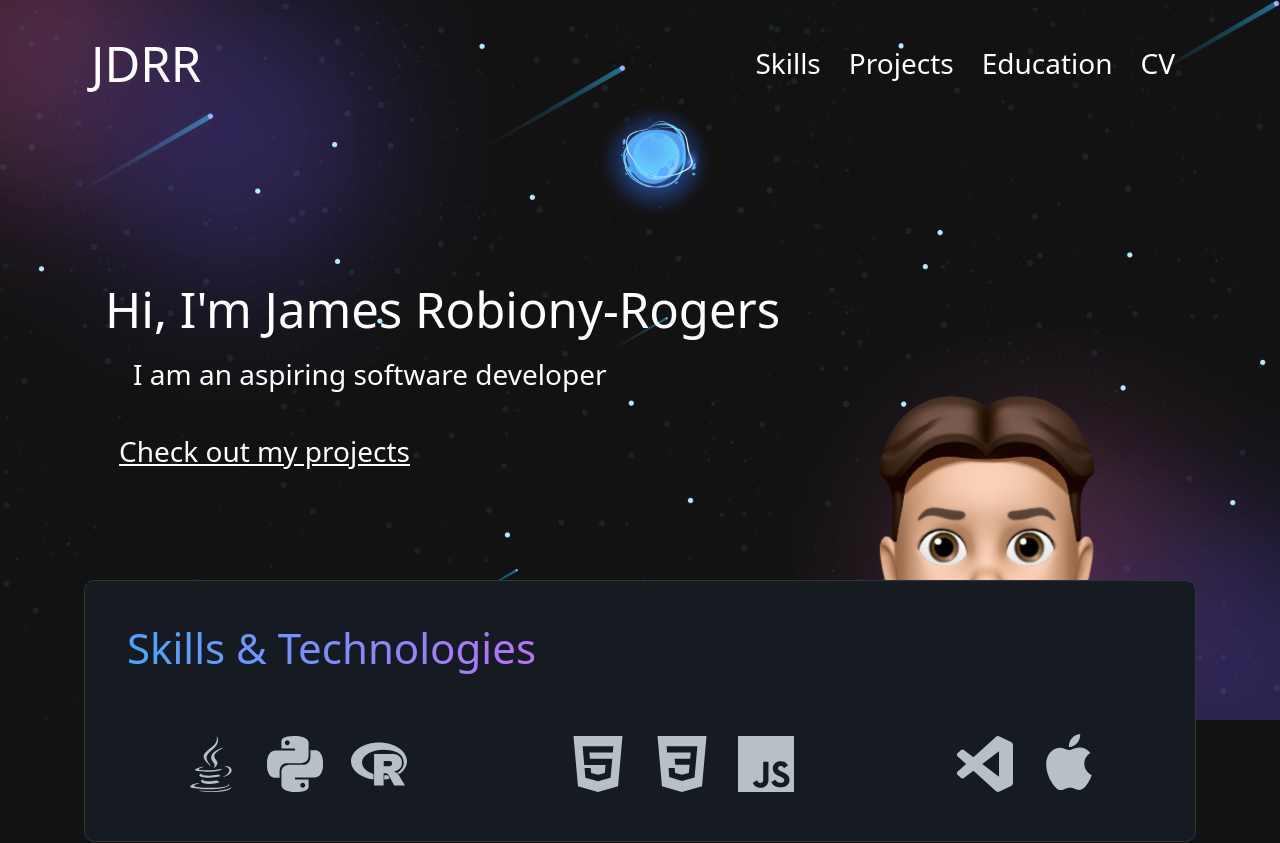
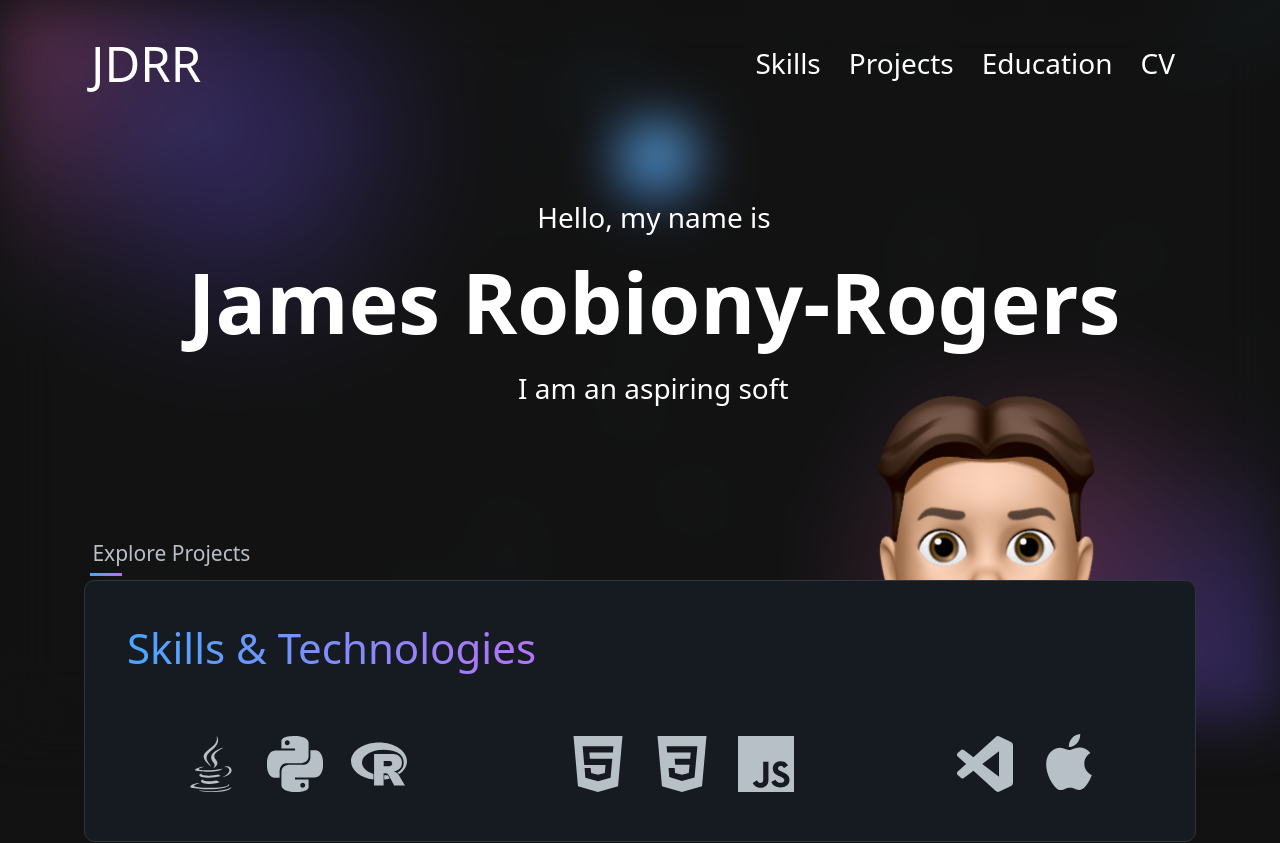
Before and after one commit to JamesRobionyRogers/My-Portfolio, a React (Create React App) app: page / in a window 1280 px wide. Shown: the top 843 px of the page. Built offline with nearby package versions, Linux system fonts and the light colour scheme; no server answers.

Commit message:
Add typing effect, styles & update layout
Added typing effect using react-type-animation package

Updated the layout and style of the component

```diff
--- a/src/sections/Header/Header.jsx
+++ b/src/sections/Header/Header.jsx
@@ -1,4 +1,5 @@
 import React from 'react';
+import { TypeAnimation } from 'react-type-animation';
 import 'bootstrap/dist/css/bootstrap.min.css';
 
 import './Header.scss';
@@ -30,17 +31,28 @@ const Header = () => {
                 </div>
             </header>
 
-            <div className="header-text container position-absolute ms-5" style={{ top: "10rem" }}>
-                <h3>Hi, I'm James Robiony-Rogers <span className="typing"></span> </h3>
-                <p className="position-relative ms-3">I am an aspiring software developer</p>
+            <div className="header-text container ms-5">
 
-                {/* <!-- Place a button like card, sith somethibg "check out my projects" href="#projects"--> */}
-                <a href="#projects" style={{ color: "white" }}>
-                    <div className="card-btn ps-2 pe-2 pt-1 pb-1">
-                        <p className="mb-0 font-weight-bold">Check out my projects</p> { /* <!-- text-gradient */ }
-                    </div>
-                </a>
+                <p>Hello, my name is</p>
+                <h1> James Robiony-Rogers</h1>
+
+                <TypeAnimation
+                    sequence={[
+                        'I am an aspiring software developer', 3000,
+                        'I am a student studying Software Engineering', 3000,
+                        'I am a keen Mountain Biker', 1000,
+                        'I am a keen Mountain Biker and Hockey player', 3000
+                    ]}
+                    wrapper="p"
+                    cursor={true}
+                    repeat={Infinity}
+                    style={{ marginLeft: "0.5rem" }}
+                />
+
             </div>
+
+            <a className="projects-link" href="#projects">Explore Projects</a>
+
 
             <div className="mimoji-container position-absolute memoji">
                 <img className="mimoji-img" src={mimojiLaptop} alt="" />
--- a/src/sections/Header/Header.scss
+++ b/src/sections/Header/Header.scss
@@ -4,7 +4,87 @@
 
     .header-text {
         z-index: 2;
+
+        font-size: 2rem;
         color: $mainTextColor;
+
+        position: absolute;
+        top: 7rem;
+
+        display: flex;
+        flex-direction: column;
+        align-items: center;
+
+        h1 {
+            font-size: 3rem;
+            font-weight: 700;
+            margin-bottom: 0.5rem;
+        }
+
+        p {
+            font-size: 1rem;
+            font-weight: 300;
+            margin-bottom: 0.5rem;
+        }
+
+        .projects-link {
+            margin-top: 1rem;
+
+            font-size: 0.75rem;
+            font-weight: 500;
+            text-decoration: none;
+
+            color: $secondaryTextColor;
+
+            border : 1px solid $secondaryTextColor;
+            border-radius: 40px;
+            padding: 0.5rem 1rem;
+
+
+            transition: background-image 0.3s ease-in-out;
+
+            &:hover {
+                background-image: linear-gradient(90deg, #4ca5ff 2.34%, #b673f8 100%);
+            }
+
+        }
+    }
+
+    .projects-link {
+        position: absolute;
+
+        bottom: 20%;
+        left: 7%;
+
+        z-index: 10;
+
+        font-size: 0.75rem;
+        font-weight: 500;
+        text-decoration: none;
+        padding: 0.25rem 0.1rem;
+
+        border-radius: 40px;
+
+        color: $secondaryTextColor;
+
+        &:before {
+            content: '';
+            position: absolute;
+            left: 0;
+            bottom: 0;
+            width: 20%;
+            height: 3px;
+            background-image: linear-gradient(90deg, #4ca5ff 2.34%, #b673f8 100%);
+            z-index: -1;
+            transition: width 0.9s cubic-bezier(0.33, 0.06, 0.11, 0.99);
+            // transform: scaleX(0);
+            // border-radius: 40px;
+        }
+
+        &:hover:before {
+            // transform: scaleX(1);
+            width: 100%;
+        }
 
     }
 
@@ -14,5 +94,6 @@
 
     .background-img {
         z-index: 0;
+        filter: blur(1rem);
     }
 }
```
